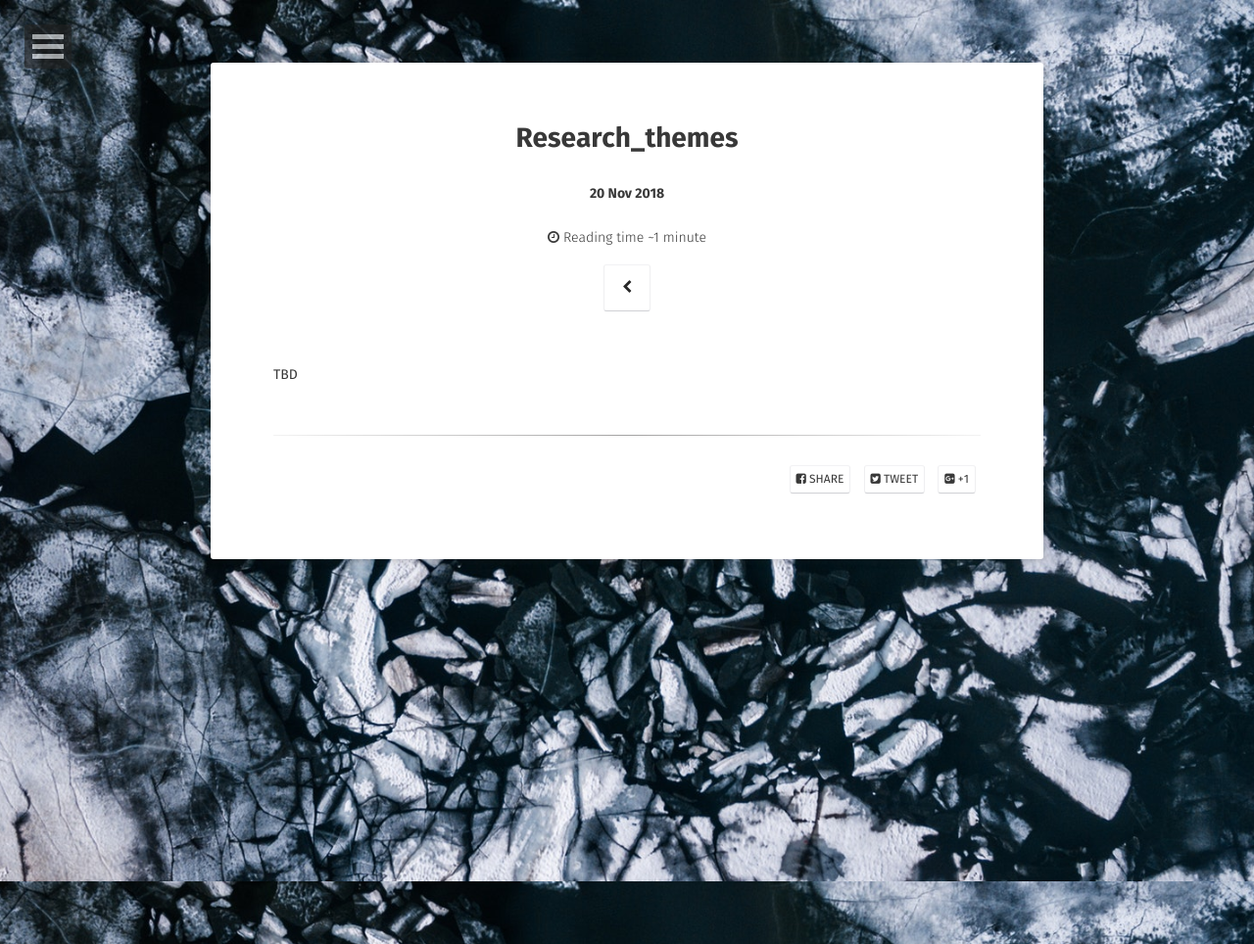
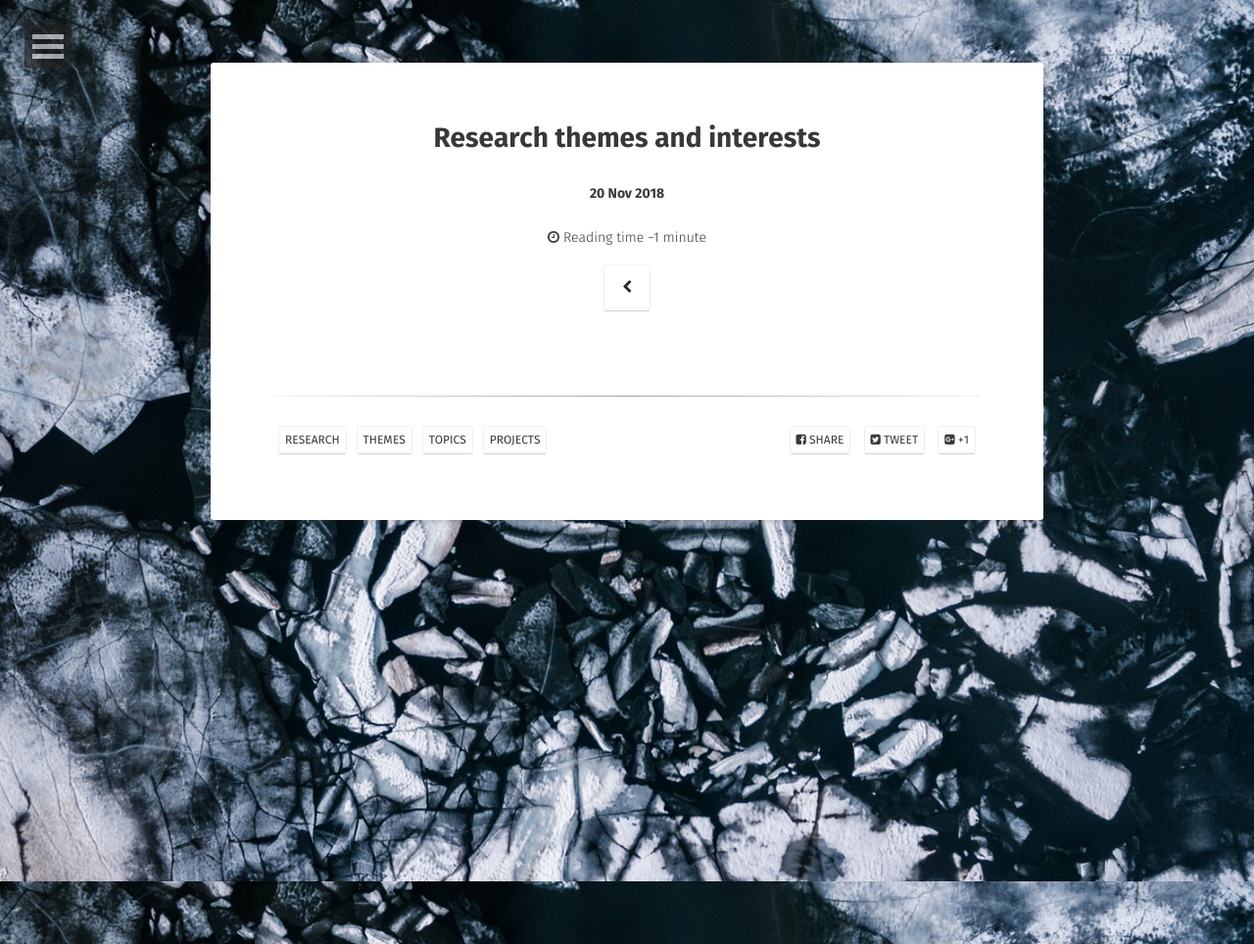
Before and after one commit to Micro-IT/Micro-IT.github.io, a Jekyll site: the page built from _posts/2018-11-20-research_themes.md, in a window 1280 px wide. Shown: the whole page at 98% size. Built offline with Jekyll 4.4.1, drawn with Linux system fonts in a browser that asks for light colours; some web fonts are replaced; our own code applies the rules of GitHub Pages for plain Markdown files.

Commit message:
Update 2018-11-20-research_themes.md

```diff
--- a/_posts/2018-11-20-research_themes.md
+++ b/_posts/2018-11-20-research_themes.md
@@ -1 +1,13 @@
-TBD
+---
+layout: post
+title:  "Research themes and interests"
+date:   2018-11-20
+excerpt: "Research themes and interests"
+research: true
+tag:
+- research
+- themes
+- topics
+- projects
+comments: false
+---
```
